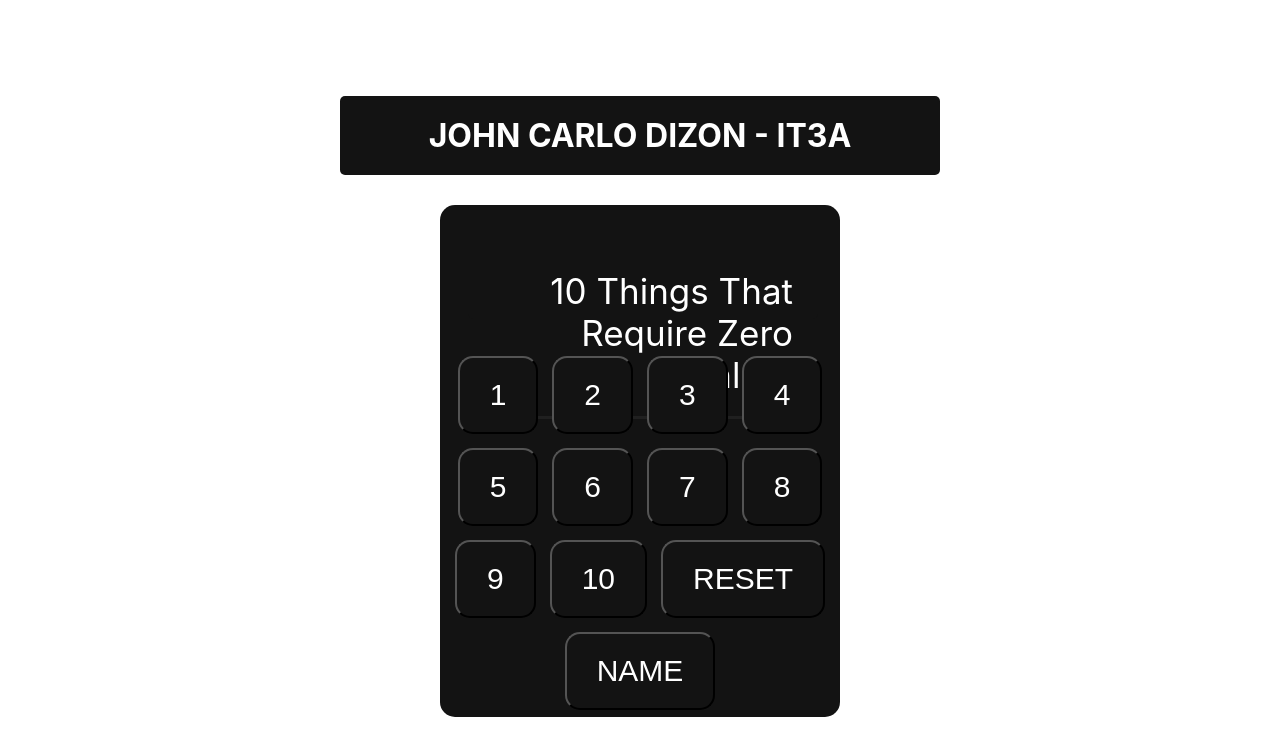
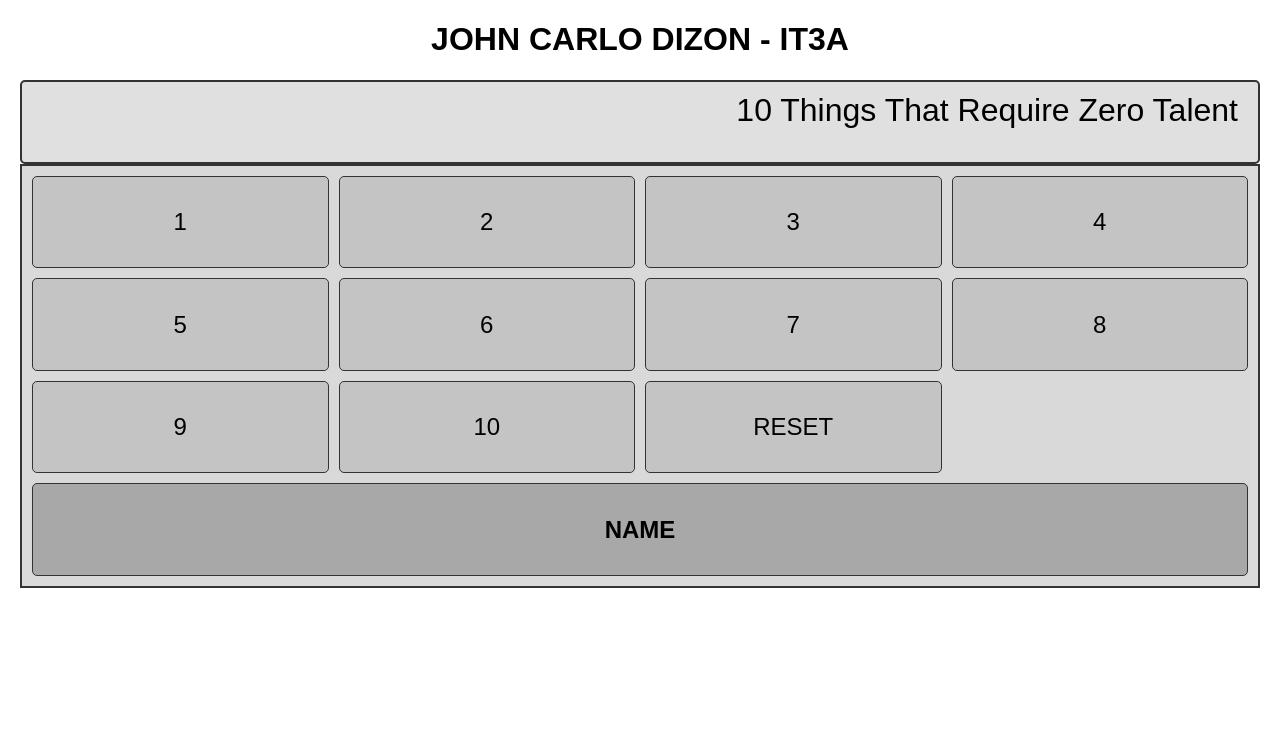
Before and after one commit to JCDizon30/calculator, a React (Create React App) app: page / in a window 1280 px wide. Shown: the top 756 px of the page. Built offline with nearby package versions, Linux system fonts and the light colour scheme.

Commit message:
Update App.css

```diff
--- a/src/App.css
+++ b/src/App.css
@@ -1,81 +1,61 @@
 .App {
-  box-sizing: border-box;
   text-align: center;
-  margin-top: 6em;
-
+  font-family: Arial, sans-serif;
+  margin: 20px;
 }
 
-h1 {
-  background-color: #131313;
-  color: #ffff;
-  max-width: 600px;
-  padding: 20px 0 20px 0 ;
-  border-radius: 5px;
+.DisplayContainer {
+  border: 3px solid #333;
+  width: 600px;
   margin: auto;
-  margin-bottom: 30px;
-}
-
-.CalcContainer {
-  max-width: 400px;
-  height: auto;
-  margin: auto;
-  background-color: #131313;
-  border-radius: 15px;
+  background-color: #f4f4f4;
+  border-radius: 10px;
+  box-shadow: 2px 2px 10px rgba(0, 0, 0, 0.1);
 }
 
 .DispContainer {
-  padding: 25px;
-  background-color:  #131313;
+  padding: 10px;
+  border: 2px solid #333;
+  height: 60px;
+  background-color: #e0e0e0;
   border-radius: 5px;
-  width: 300px;
-  margin-left: 28px;
-  height: 8vh;
 }
 
 .Display {
-  font-size: 35px;
+  font-size: 2em;
   text-align: right;
-  margin-top: 40px;
-  color: #ffff;
-  padding-bottom: 20px;
-  border-bottom: 3px rgba(128, 128, 128, 0.116) solid;
+  padding-right: 10px;
+  color: #000000;
 }
 
 .ButtonsContainer {
-  margin-top: 30px;
+  border: 2px solid #333;
+  height: 400px;
+  display: grid;
+  grid-template-columns: repeat(4, 1fr);
+  gap: 10px;
+  background-color: #d9d9d9;
+  padding: 10px;
 }
 
-.ButtonsContainer button {
-  font-size: 30px;
-  padding: 20px 30px 20px 30px;
-  border-radius: 15px;
-  margin: 7px;
-  background-color: #131313;
-  color: white;
+.ButtonsContainer > button {
+  font-size: 1.5em;
+  padding: 15px;
+  background-color: #c4c4c4;
+  border: 1px solid #333;
+  color: #000000;
   cursor: pointer;
+  transition: background-color 0.2s;
+  border-radius: 5px;
 }
 
-.btn-box5 button {
-  font-size: 30px;
-  padding: 20px 135px 20px 135px;
-  border-radius: 15px;
-  margin-bottom: 15px;
-  background-color: #131313;
-  color: #ff8800;
-  cursor: pointer;
-  transition: 0.2s ease;
+.ButtonsContainer > button:hover {
+  background-color: #b0b0b0;
 }
 
-.btn-box5 button:hover {
-  background-color: #ff8800;
-  color: white;
+.ButtonsContainer > .surname {
+  grid-column: span 4;
+  background-color: #a8a8a8;
+  color: #000000;
+  font-weight: bold;
 }
-
-.btn-box5 button:active {
-  background-color: #cc6e03;
-  color: white;
-}
-
-button:hover {
-  background-color: rgba(29, 29, 29, 0.979);
-}
```
